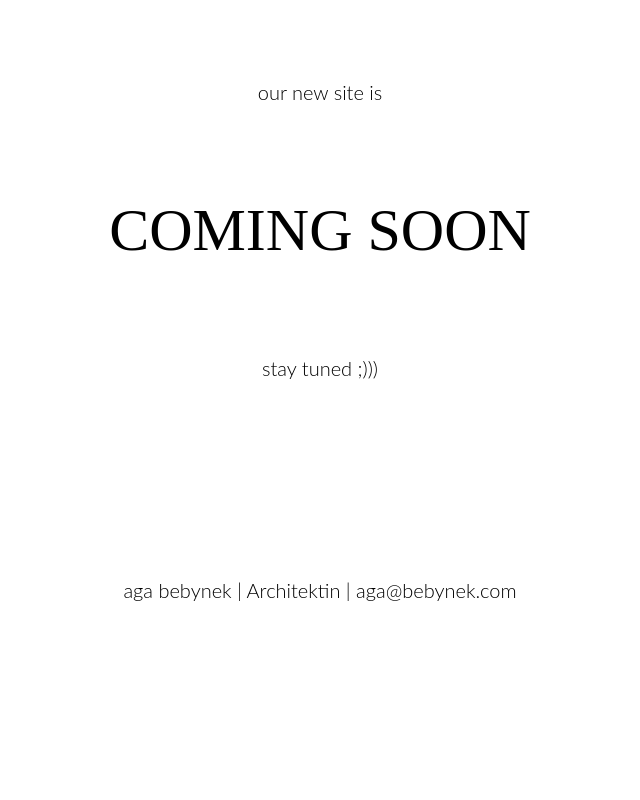
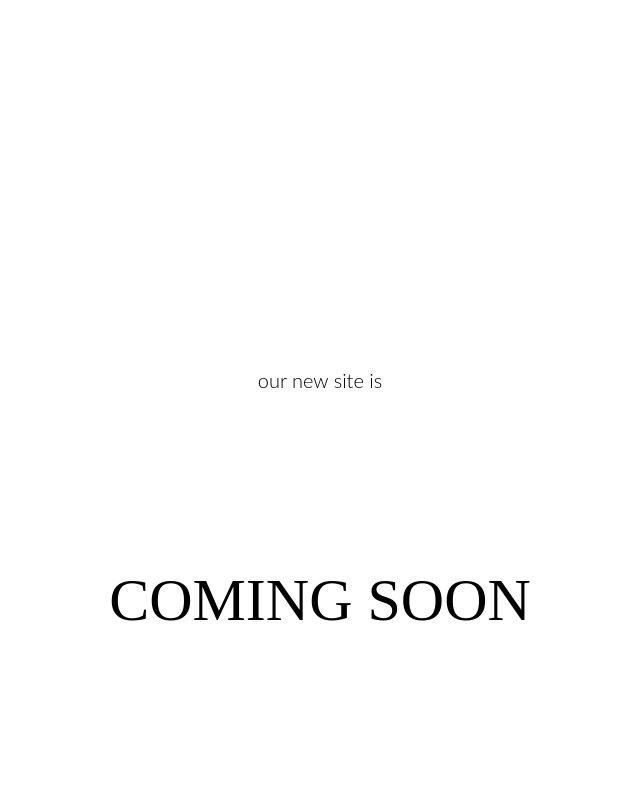
Before and after one commit to bebynek/aga, a plain HTML site: page index.html in a window 1280 px wide. Shown: the top 800 px of the page, without its empty margins (320-960 px from the left). Drawn offline with Linux system fonts and the light colour scheme.

Commit message:
Update index.html

```diff
--- a/index.html
+++ b/index.html
@@ -8,13 +8,27 @@
   p {
       line-height: 1;
   }
+
+        body {
+            display: flex;
+            justify-content: center;  /* Centers horizontally */
+            align-items: center;      /* Centers vertically */
+            height: 100vh;            /* Ensure the body takes the full height of the viewport */
+            margin: 0;                /* Remove default margin */
+        }
+
+        .center-box {
+            width: 500px;
+            height: 100px;
+            background-color: white;
+            text-align: center;
+            line-height: 100px;       /* Centers text vertically */
+        }
+    </style>
 </style>
   </head>
   <body>
-    <br>
-    <br>
-    <br>
-
+    <div class="center-box">
     <p style="font-size:20px; text-align: center; font-family: 'Lato light';">our new site is</p>
     <br>
     <p style="font-size:60px; text-align: center; font-family: 'Lato bold';">COMING SOON</p>
@@ -23,16 +37,10 @@
     <br>
     <br>
     <br>
+    <p style="font-size:20px; text-align: center; font-family: 'Lato light';">aga bebynek | Architektin | aga@bebynek.com</p>
     <br>
     <br>
     <br>
-    <br>
-    <br>
-    <br>
-    <p style="font-size:20px; text-align: center; font-family: 'Lato light';">aga bebynek | Architektin | aga@bebynek.com</p>
-    <br>
-
-    <br>
-
+  </div>
   </body>
 </html>
```
